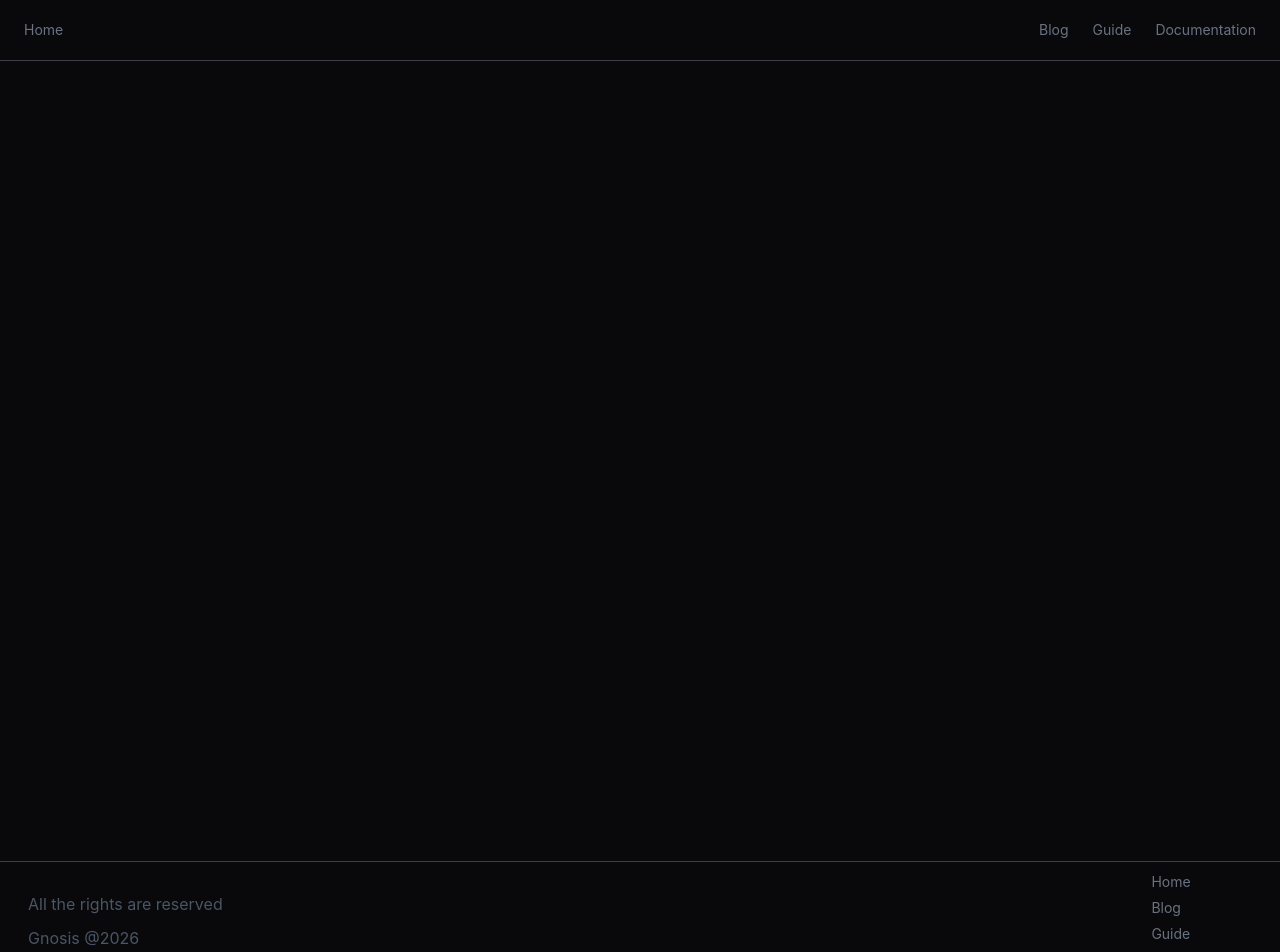
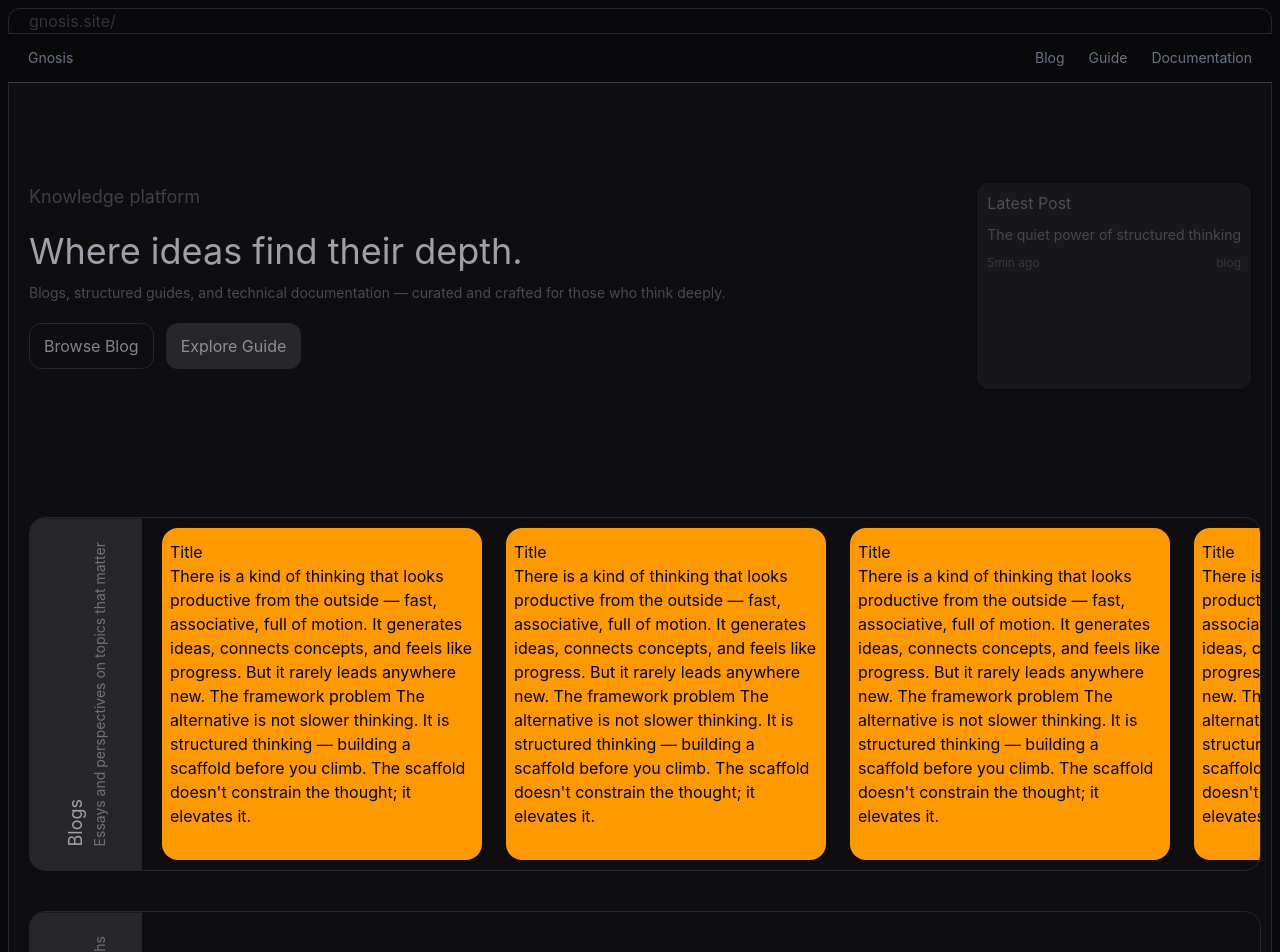
Before and after one commit to voidtier/gnosis, a React app in the folder frontend/: page / in a window 1280 px wide. Shown: the top 952 px of the page. Built offline with nearby package versions, Linux system fonts and the light colour scheme; no server answers; the HTML template or start-up script is replaced by a standard one.

Commit message:
did layout i mean whole bacgroung stunning layout and some dummy home element to style

```diff
--- a/frontend/package.json
+++ b/frontend/package.json
@@ -11,6 +11,7 @@
   },
   "dependencies": {
     "@tailwindcss/vite": "^4.3.0",
+    "lucide-react": "^1.3.0",
     "react": "^19.2.5",
     "react-dom": "^19.2.5",
     "react-router-dom": "^7.15.1",
--- a/frontend/src/base/header/Header.jsx
+++ b/frontend/src/base/header/Header.jsx
@@ -1,18 +1,29 @@
 import { NavLink } from "react-router-dom";
 import { Nav_items } from "../nav/Nav_items.jsx";
+import { useLocation } from "react-router-dom";
 
 export default function Header() {
+  const location = useLocation();
+  const pathAfterRoot = location.pathname;
   return (
     <>
-      <nav className="flex gap-x-6 px-6 py-5 bg-zinc-950 border-b border-zinc-700 sticky top-0">
+      <header className=" w-full bg-zinc-950 px-2 pt-2 sticky top-0 z-1000">
+        <div className=" border border-zinc-800 rounded-t-xl">
+          <p className="text-zinc-700/80 pl-5">
+            gnosis.site<span className="m-0 p-0 inline">{pathAfterRoot}</span>
+          </p>
+        </div>
+
+        <nav className="flex gap-x-6 px-5 py-3.5 bg-zinc-950 border-b border-zinc-700  border-x-zinc-800 ">
           <NavLink
             to="/"
             className="text-sm text-gray-500 hover:text-gray-300  duration-300 mr-auto"
           >
-          Home
+            Gnosis
           </NavLink>
           <Nav_items custom_classes="text-sm text-gray-500 hover:text-gray-300 duration-300 " />
         </nav>
+      </header>
     </>
   );
 }
--- a/frontend/src/base/layout/Layout.jsx
+++ b/frontend/src/base/layout/Layout.jsx
@@ -6,8 +6,10 @@ export default function Layout() {
   return (
     <>
       <Header />
-      <Outlet />
-      <Footer />
+      <div className="border border-zinc-800 border-t-0 m-2 mt-0 rounded-b-xl overflow-hidden">
+        <Outlet />
+        <Footer />
+      </div>
     </>
   );
 }
--- a/frontend/src/index.css
+++ b/frontend/src/index.css
@@ -4,3 +4,8 @@ body,
 html {
   scroll-behavior: smooth;
 }
+
+body {
+  /*padding: 8px;*/
+  background: #09090b;
+}
--- a/frontend/src/pages/home/Home.jsx
+++ b/frontend/src/pages/home/Home.jsx
@@ -1,7 +1,95 @@
+import Home_dummy_card from "./Home_dummy_cards";
+
 export default function Home() {
   return (
     <>
-      <main className="bg-zinc-950 w-full min-h-screen"></main>
+      <main className="bg-zinc-900/40 w-full min-h-screen ">
+        <section className="flex justify-between py-20">
+          <div className="my-5 ml-5">
+            <div className="mb-5">
+              <p className="text-lg text-zinc-700">Knowledge platform</p>
+            </div>
+            <div className="mb-3">
+              <p className="text-4xl text-zinc-400">
+                Where ideas find their depth.
+              </p>
+            </div>
+            <div className="mb-5">
+              <p className="text-sm text-zinc-500/60">
+                Blogs, structured guides, and technical documentation — curated
+                and crafted for those who think deeply.
+              </p>
+            </div>
+            <div className="flex gap-x-3">
+              <button className="px-3.5 py-2.5 bg-transparent border rounded-xl border-zinc-800 text-zinc-300/60 hover:bg-zinc-800 transition-all duration-500 cursor-pointer">
+                Browse Blog
+              </button>
+              <button className="px-3.5 py-2.5 bg-zinc-800 border rounded-xl border-transparent text-zinc-300/60 hover:bg-transparent hover:border-zinc-800 transition-all duration-500 cursor-pointer">
+                Explore Guide
+              </button>
+            </div>
+          </div>
+
+          <div className="flex flex-col gap-y-2.5 bg-zinc-900 rounded-xl shadow px-2.5 py-2 mt-5 mr-5">
+            <h3 className="text-[16px] text-zinc-500/60">Latest Post</h3>
+            <p className="text-sm text-zinc-600/80">
+              The quiet power of structured thinking
+            </p>
+            <div className="flex justify-between text-xs text-zinc-700/80">
+              <p>5min ago</p>
+              <p>blog</p>
+            </div>
+          </div>
+        </section>
+
+        <section className="w-full flex flex-col gap-y-10 py-12 ">
+          <div className="flex border border-zinc-800 mr-2.5 ml-5 rounded-2xl overflow-hidden">
+            <div className="bg-zinc-800 px-6 py-8   shadow  rotate-180 [writing-mode:vertical-rl] ">
+              <h2 className="text-zinc-400 text-lg">Blogs</h2>
+              <p className="text-zinc-500 text-sm">
+                Essays and perspectives on topics that matter
+              </p>
+            </div>
+
+            <div className="w-full min-h-[40vh] flex gap-6 px-5 py-2.5 flex-nowrap overflow-y-auto snap-start snap-mandatory">
+              <Home_dummy_card />
+              <Home_dummy_card />
+              <Home_dummy_card />
+              <Home_dummy_card />
+              <Home_dummy_card />
+              <Home_dummy_card />
+              <Home_dummy_card />
+              <Home_dummy_card />
+              <Home_dummy_card />
+              <Home_dummy_card />
+              <Home_dummy_card />
+              <Home_dummy_card />
+              <Home_dummy_card />
+              <Home_dummy_card />
+              <Home_dummy_card />
+              <Home_dummy_card />
+            </div>
+          </div>
+
+          <div className="border border-zinc-800 mr-2.5 ml-5 rounded-2xl overflow-hidden">
+            <div className="bg-zinc-800 px-6 py-8   shadow  rotate-180 [writing-mode:vertical-rl] max-h-max">
+              <h2 className="text-zinc-400 text-lg">Guide</h2>
+              <p className="text-zinc-500 text-sm">
+                Step-by-step structured walkthroughs
+              </p>
+            </div>
+          </div>
+
+          <div className="border border-zinc-800 mr-2.5 ml-5 rounded-2xl overflow-hidden">
+            <div className="bg-zinc-800 px-6 py-8   shadow  rotate-180 [writing-mode:vertical-rl] max-h-max">
+              <h2 className="text-zinc-400 text-lg">Docs</h2>
+              <p className="text-zinc-500 text-sm">
+                Technical reference and specification
+              </p>
+            </div>
+          </div>
+        </section>
+      </main>
     </>
   );
 }
--- /dev/null
+++ b/frontend/src/pages/home/Home_dummy_cards.jsx
@@ -0,0 +1,17 @@
+export default function Home_dummy_card() {
+  return (
+    <>
+      <div className="w-80 shrink-0 px-2 py-3 bg-amber-500 rounded-2xl shadow">
+        <h2>Title</h2>
+        <p>
+          There is a kind of thinking that looks productive from the outside —
+          fast, associative, full of motion. It generates ideas, connects
+          concepts, and feels like progress. But it rarely leads anywhere new.
+          The framework problem The alternative is not slower thinking. It is
+          structured thinking — building a scaffold before you climb. The
+          scaffold doesn't constrain the thought; it elevates it.
+        </p>
+      </div>
+    </>
+  );
+}
```
Also changed, not shown: 1 other file (tests, documents, lock files or other folders). Lines whose indentation alone changed are shown as unchanged.
